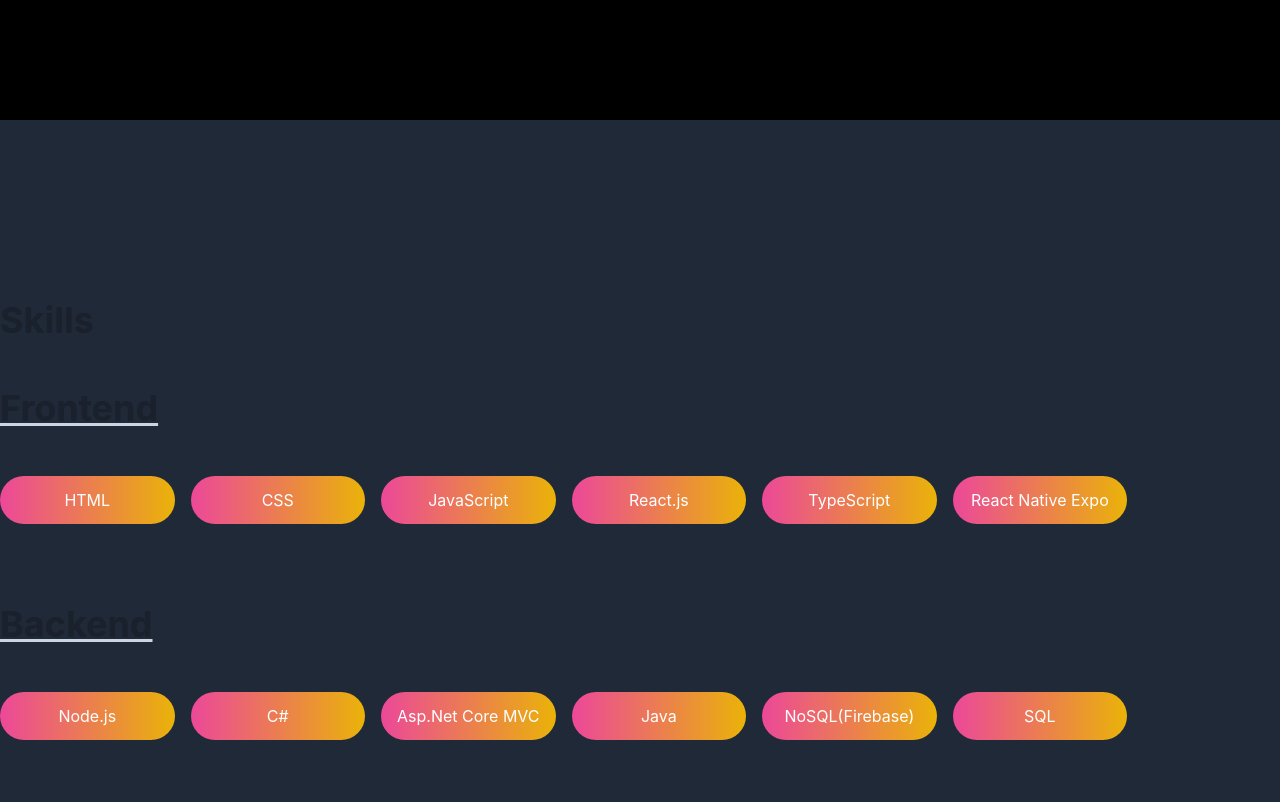
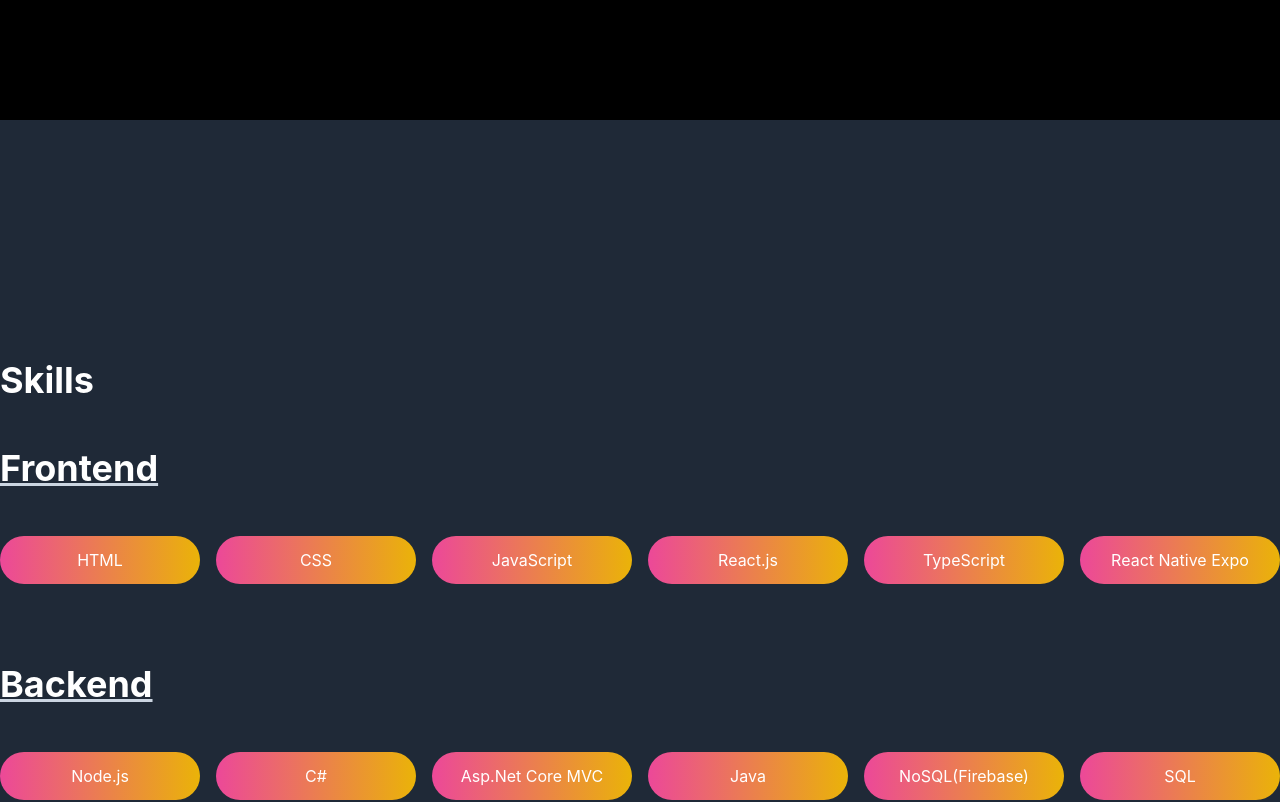
Before and after one commit to AyakoNaganeyama/dev-portfolio, a React (Vite) app: page / in a window 1280 px wide. Shown: the part 680-1482 px from the top of the page. Built offline with nearby package versions, Linux system fonts and the light colour scheme.

Commit message:
cleaning

```diff
--- a/src/components/Project.jsx
+++ b/src/components/Project.jsx
@@ -47,7 +47,7 @@
   ];
   const Project = () => {
   return (
-    <div className='bg-black w-full h-full min-h-screen flex justify-center ' id="projects">
+    <div className='bg-black w-full h-full min-h-screen flex justify-center pt-30 ' id="projects">
     <div className='bg-black flex flex-col mx-auto container items-center md:items-start justify-center'>
 
     <div className="bg-gray text-white py-20" id="project">
--- a/src/components/Skill.jsx
+++ b/src/components/Skill.jsx
@@ -2,12 +2,14 @@
 
 const Skill = () => {
   return (
-    <div className='flex flex-col mx-auto container items-center md:items-start w-full h-full min-h-screen justify-center bg-gray-800'>
+    <div className='flex w-full h-full min-h-screen justify-center bg-gray-800 items-center pt-60 pb-60'>
+
+    <div className=' mx-auto container '>
 
         <div>
-    <h2 className="text-4xl font-bold mb-12 ">Skills</h2>
+    <h2 className="text-4xl font-bold mb-12 text-white">Skills</h2>
 
-    <h3 className="text-4xl font-bold mb-12 underline decoration-slate-300">Frontend</h3>
+    <h3 className="text-4xl font-bold mb-12 underline decoration-slate-300 text-white">Frontend</h3>
     <div className='mt-8 flex-wrap grid grid-cols-2 gap-4 md:grid-cols-3 lg:grid-cols-6'>
         <button
         className='bg-gradient-to-r from-pink-500 to-yellow-500 text-white
@@ -31,7 +33,7 @@
 
 
 
-<h3 className="text-4xl font-bold mt-20 mb-12 underline decoration-slate-300">Backend</h3>
+<h3 className="text-4xl font-bold mt-20 mb-12 underline decoration-slate-300 text-white">Backend</h3>
     <div className='mt-8 flex-wrap grid grid-cols-2 gap-4 md:grid-cols-3 lg:grid-cols-6'>
         <button
         className='w-auto bg-gradient-to-r from-pink-500 to-yellow-500 text-white
@@ -56,6 +58,7 @@
 </div>
 
     </div>
+    </div>
   )
 }
 
```
